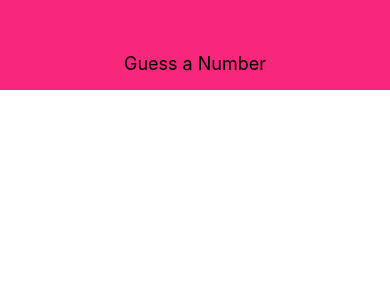
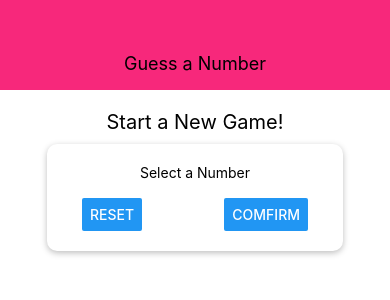
Before and after one commit to Maen22/guessing-react-native, a React Native app: screen / in a window 390 px wide. Shown: the top 300 px of the page. Built offline with nearby package versions, Linux system fonts and the light colour scheme.

Commit message:
Start Game Screen with Card component.

```diff
--- a/App.tsx
+++ b/App.tsx
@@ -2,11 +2,13 @@
 import { StyleSheet, Text, View } from "react-native";
 
 import Header from "./src/components/Header";
+import StartGameScreen from "./src/screens/StartGameScreen";
 
 export default function App() {
   return (
     <View style={styles.screen}>
       <Header title="Guess a Number" />
+      <StartGameScreen />
     </View>
   );
 }
--- /dev/null
+++ b/src/components/Card.tsx
@@ -0,0 +1,28 @@
+import React from "react";
+import { View, StyleSheet } from "react-native";
+
+const Card: React.FC<Props> = ({ children, extraStyles }) => {
+  return <View style={{ ...styles.card, ...extraStyles }}>{children}</View>;
+};
+
+const styles = StyleSheet.create({
+  card: {
+    shadowColor: "black",
+    shadowOffset: {
+      width: 0,
+      height: 2,
+    },
+    shadowRadius: 6,
+    shadowOpacity: 0.26,
+    elevation: 8,
+    backgroundColor: "white",
+    padding: 20,
+    borderRadius: 10,
+  },
+});
+
+type Props = {
+  extraStyles?: any;
+};
+
+export default Card;
--- /dev/null
+++ b/src/screens/StartGameScreen.tsx
@@ -0,0 +1,45 @@
+import React from "react";
+import { View, Text, TextInput, Button, StyleSheet } from "react-native";
+
+import Card from "../components/Card";
+
+const StartGameScreen: React.FC = (props) => {
+  return (
+    <View style={styles.screen}>
+      <Text style={styles.title}>Start a New Game!</Text>
+      <Card extraStyles={styles.inputContainer}>
+        <Text>Select a Number</Text>
+        <TextInput />
+        <View style={styles.buttonsContainer}>
+          <Button title="Reset" onPress={() => {}} />
+          <Button title="Comfirm" onPress={() => {}} />
+        </View>
+      </Card>
+    </View>
+  );
+};
+
+const styles = StyleSheet.create({
+  screen: {
+    flex: 1,
+    padding: 10,
+    alignItems: "center",
+  },
+  title: {
+    fontSize: 20,
+    marginVertical: 10,
+  },
+  inputContainer: {
+    width: 300,
+    maxWidth: "80%",
+    alignItems: "center",
+  },
+  buttonsContainer: {
+    flexDirection: "row",
+    width: "100%",
+    justifyContent: "space-between",
+    paddingHorizontal: 15,
+  },
+});
+
+export default StartGameScreen;
```
